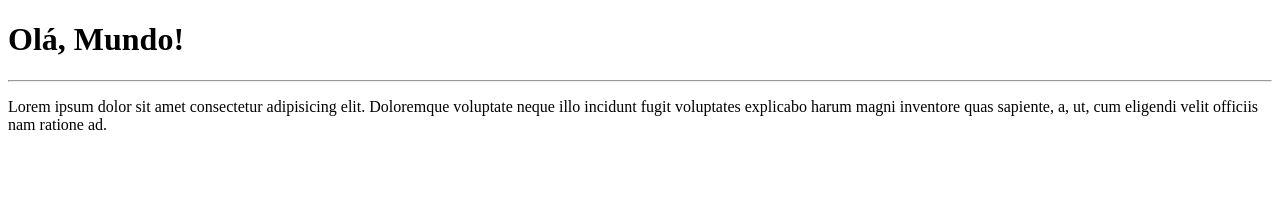
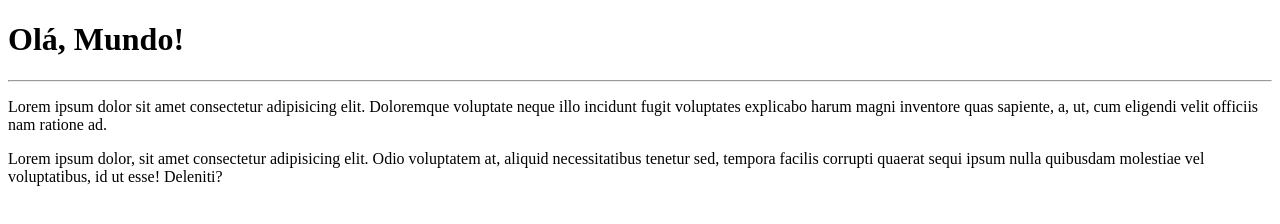
Before and after one commit to Edson-Carlos-Silva/Ola-Mundo, a plain HTML site: page site-exemplo/index.html in a window 1280 px wide. Drawn offline with Linux system fonts and the light colour scheme.

Commit message:
Novo parágrafo

```diff
--- a/site-exemplo/index.html
+++ b/site-exemplo/index.html
@@ -12,5 +12,7 @@
     <hr>
     <p>Lorem ipsum dolor sit amet consectetur adipisicing elit. Doloremque voluptate neque illo incidunt fugit voluptates explicabo harum magni inventore quas sapiente, a, ut, cum eligendi velit officiis nam ratione ad.</p>
 
+    <p>Lorem ipsum dolor, sit amet consectetur adipisicing elit. Odio voluptatem at, aliquid necessitatibus tenetur sed, tempora facilis corrupti quaerat sequi ipsum nulla quibusdam molestiae vel voluptatibus, id ut esse! Deleniti?</p>
+
 </body>
 </html>
```
